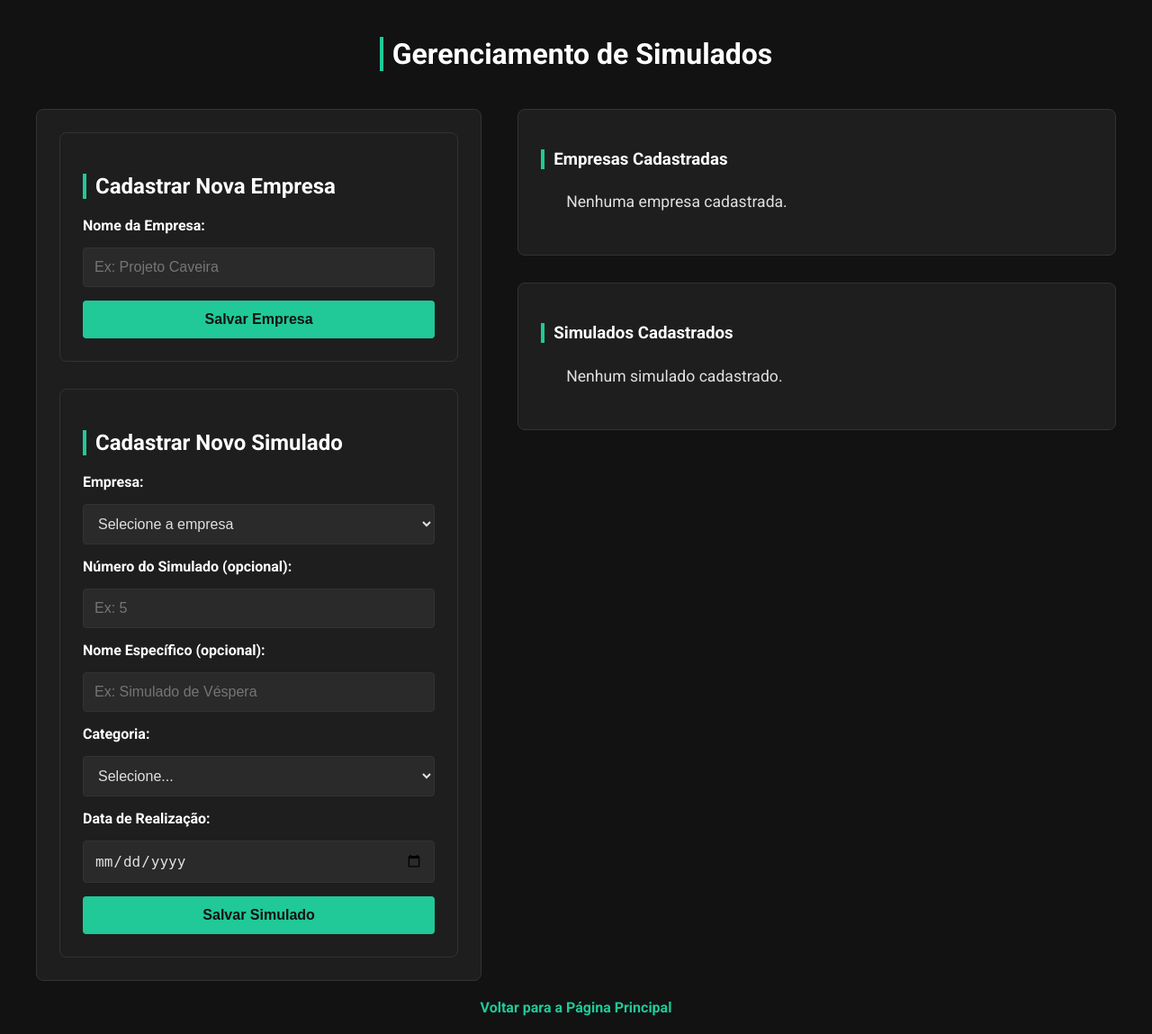
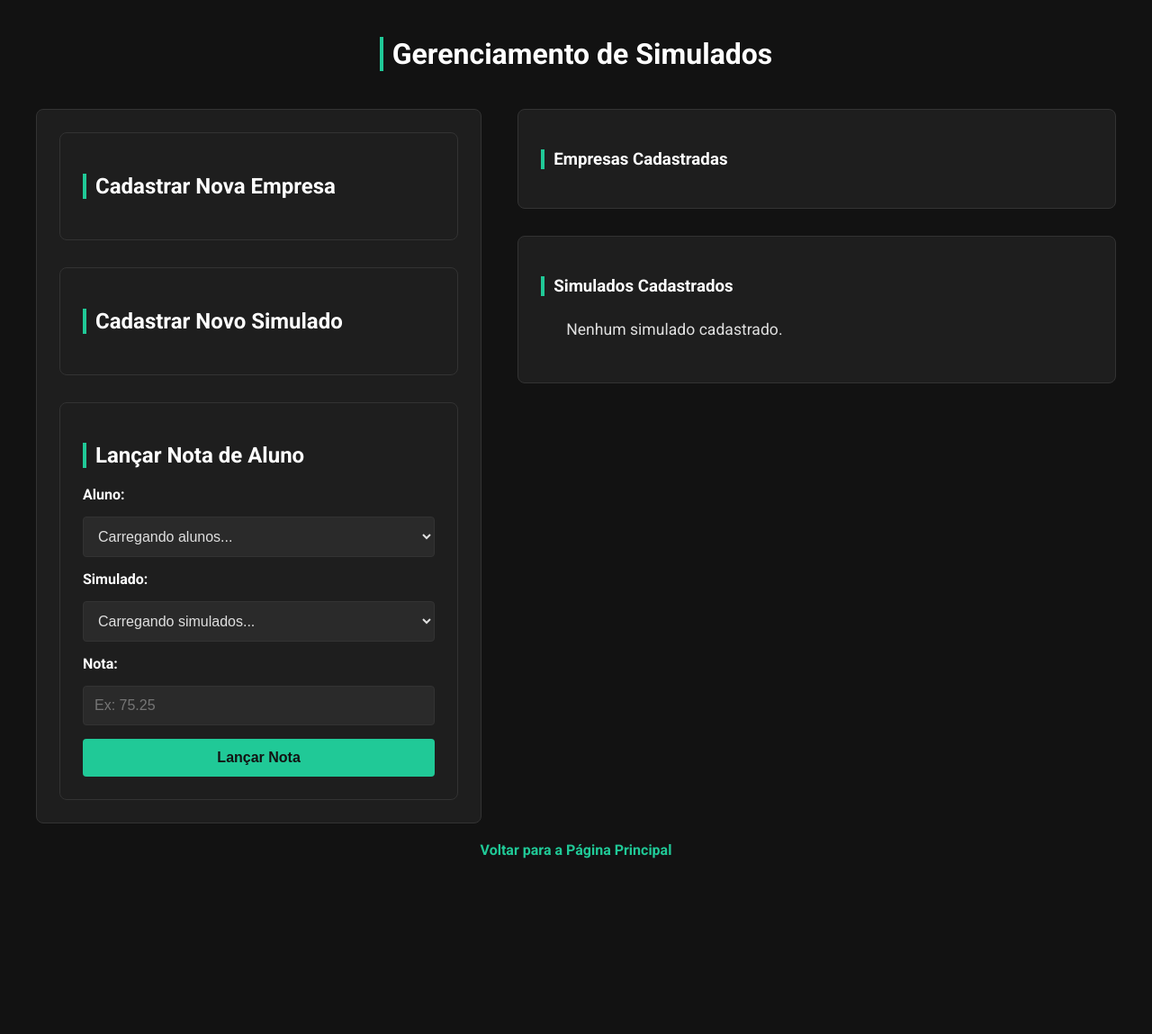
Before and after one commit to jvsouza01/mentoria-odisseia, a Flask app: page /gerenciar-simulados in a window 1280 px wide. Shown: the whole page at 90% size. After the commit the page ends 954 px from the top, so only its background shows below. Run offline with Flask 3, Linux system fonts and the light colour scheme; data that the repository does not hold is empty.

Commit message:
Adiciona funcionalidade de lançar notas de simulados

```diff
--- a/app.py
+++ b/app.py
@@ -192,3 +192,27 @@ def add_simulado():
     db.session.commit()
 
     return jsonify({'status': 'sucesso'}), 201
+
+@app.route('/api/resultados', methods=['POST'])
+def add_resultado():
+    """Adiciona a nota de um aluno em um simulado."""
+    dados = request.get_json()
+
+    # Validação
+    if not all(k in dados for k in ['aluno_id', 'simulado_id', 'nota']):
+        return jsonify({'status': 'erro', 'mensagem': 'Dados incompletos.'}), 400
+
+    # Verifica se já não existe um resultado para este aluno neste simulado
+    existe = ResultadosSimulados.query.filter_by(aluno_id=dados['aluno_id'], simulado_id=dados['simulado_id']).first()
+    if existe:
+        return jsonify({'status': 'erro', 'mensagem': 'Este aluno já possui uma nota para este simulado.'}), 409
+
+    novo_resultado = ResultadosSimulados(
+        aluno_id=dados['aluno_id'],
+        simulado_id=dados['simulado_id'],
+        nota=dados['nota']
+    )
+    db.session.add(novo_resultado)
+    db.session.commit()
+
+    return jsonify({'status': 'sucesso'}), 201
--- a/templates/gerenciamento_simulados.html
+++ b/templates/gerenciamento_simulados.html
@@ -14,37 +14,32 @@
             <div class="form-section">
                 <h2>Cadastrar Nova Empresa</h2>
                 <form id="form-add-empresa">
-                    <label for="empresa-nome">Nome da Empresa:</label>
-                    <input type="text" id="empresa-nome" placeholder="Ex: Projeto Caveira" required>
-                    <button type="submit">Salvar Empresa</button>
-                </form>
+                    </form>
             </div>
 
             <div class="form-section">
                 <h2>Cadastrar Novo Simulado</h2>
                 <form id="form-add-simulado">
-                    <label for="simulado-empresa">Empresa:</label>
-                    <select id="simulado-empresa" required>
-                        <option value="">Carregando empresas...</option>
+                    </form>
+            </div>
+
+            <div class="form-section">
+                <h2>Lançar Nota de Aluno</h2>
+                <form id="form-add-resultado">
+                    <label for="resultado-aluno">Aluno:</label>
+                    <select id="resultado-aluno" required>
+                        <option value="">Carregando alunos...</option>
                     </select>
 
-                    <label for="simulado-numero">Número do Simulado (opcional):</label>
-                    <input type="number" id="simulado-numero" placeholder="Ex: 5">
-
-                    <label for="simulado-nome">Nome Específico (opcional):</label>
-                    <input type="text" id="simulado-nome" placeholder="Ex: Simulado de Véspera">
-
-                    <label for="simulado-categoria">Categoria:</label>
-                    <select id="simulado-categoria" required>
-                        <option value="">Selecione...</option>
-                        <option value="Soldado">Soldado</option>
-                        <option value="Oficial">Oficial</option>
+                    <label for="resultado-simulado">Simulado:</label>
+                    <select id="resultado-simulado" required>
+                        <option value="">Carregando simulados...</option>
                     </select>
 
-                    <label for="simulado-data">Data de Realização:</label>
-                    <input type="date" id="simulado-data" required>
+                    <label for="resultado-nota">Nota:</label>
+                    <input type="number" step="0.01" id="resultado-nota" placeholder="Ex: 75.25" required>
 
-                    <button type="submit">Salvar Simulado</button>
+                    <button type="submit">Lançar Nota</button>
                 </form>
             </div>
         </div>
```
